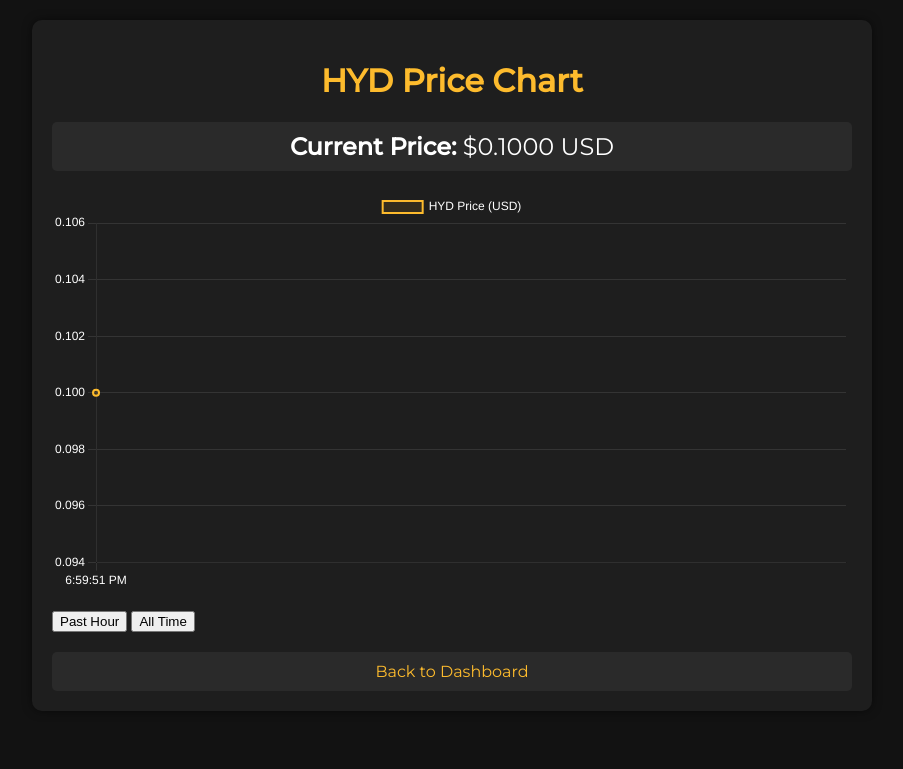
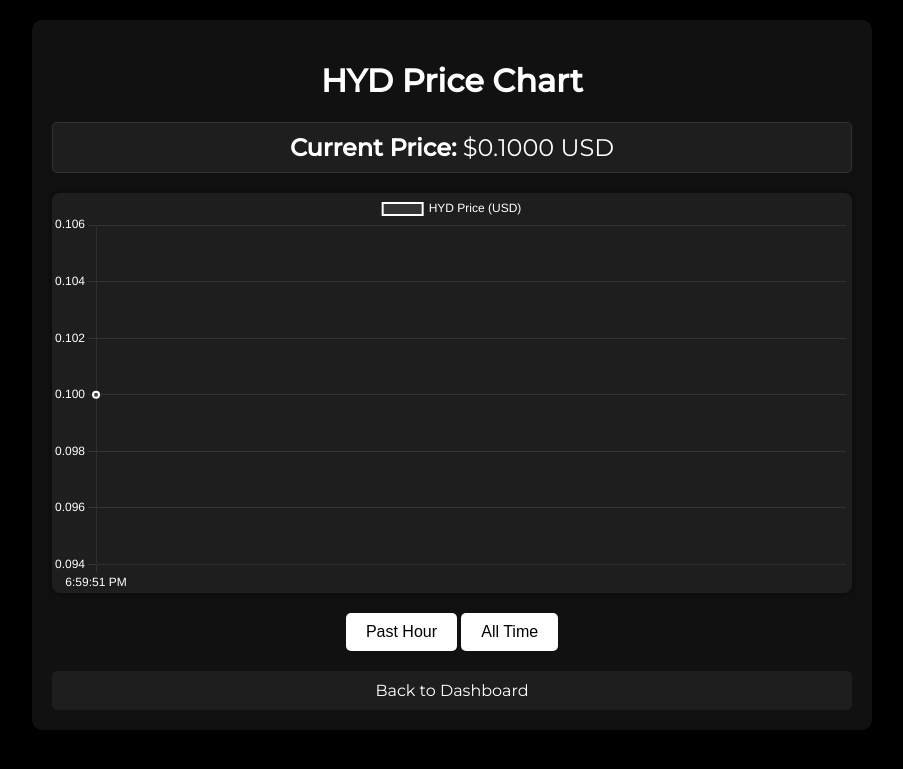
Before and after one commit to Hydrogen-hyd/Hydrogen, a Flask app: page /hyd_price in a window 1280 px wide. Shown: the top 769 px of the page, without its empty margins (188-1091 px from the left). Run offline with Flask 3, Linux system fonts and the light colour scheme.

Commit message:
Update hyd_price.html

```diff
--- a/.code/templates/hyd_price.html
+++ b/.code/templates/hyd_price.html
@@ -9,7 +9,7 @@
     <style>
         body {
             font-family: 'Montserrat', sans-serif;
-            background: #121212;
+            background: #000;
             color: #fff;
             margin: 0;
             padding: 20px;
@@ -17,7 +17,7 @@
         .price-container {
             max-width: 800px;
             margin: 0 auto;
-            background: #1e1e1e;
+            background: #111;
             padding: 20px;
             border-radius: 10px;
             box-shadow: 0 0 10px rgba(0, 0, 0, 0.5);
@@ -27,32 +27,54 @@
             height: 400px;
             width: 100%;
             margin: 20px 0;
+            background: #1e1e1e;
+            border-radius: 8px;
+            box-shadow: 0 0 10px rgba(0, 0, 0, 0.5);
         }
         h1 {
             text-align: center;
-            color: #fdbb2d;
+            color: #fff;
         }
         .current-price {
             font-size: 24px;
             text-align: center;
             margin: 20px 0;
             padding: 10px;
-            background: #2a2a2a;
+            background: #1e1e1e;
             border-radius: 5px;
+            border: 1px solid #333;
+        }
+        .chart-options {
+            text-align: center;
+            margin-top: 20px;
+        }
+        button {
+            background: #fff;
+            border: none;
+            color: #000;
+            padding: 10px 20px;
+            font-size: 16px;
+            cursor: pointer;
+            border-radius: 5px;
+            transition: background 0.3s, color 0.3s;
+        }
+        button:hover {
+            background: #333;
+            color: #fff;
         }
         a {
             display: block;
             text-align: center;
-            color: #fdbb2d;
+            color: #fff;
             text-decoration: none;
             margin-top: 20px;
             padding: 10px;
-            background: #2a2a2a;
+            background: #1e1e1e;
             border-radius: 5px;
             transition: background 0.3s;
         }
         a:hover {
-            background: #3a3a3a;
+            background: #333;
         }
     </style>
 </head>
@@ -86,8 +108,8 @@
                 datasets: [{
                     label: 'HYD Price (USD)',
                     data: priceData,
-                    borderColor: '#fdbb2d',
-                    backgroundColor: 'rgba(253, 187, 45, 0.1)',
+                    borderColor: '#fff',
+                    backgroundColor: 'rgba(255, 255, 255, 0.1)',
                     borderWidth: 2,
                     fill: true,
                     tension: 0.4
```
